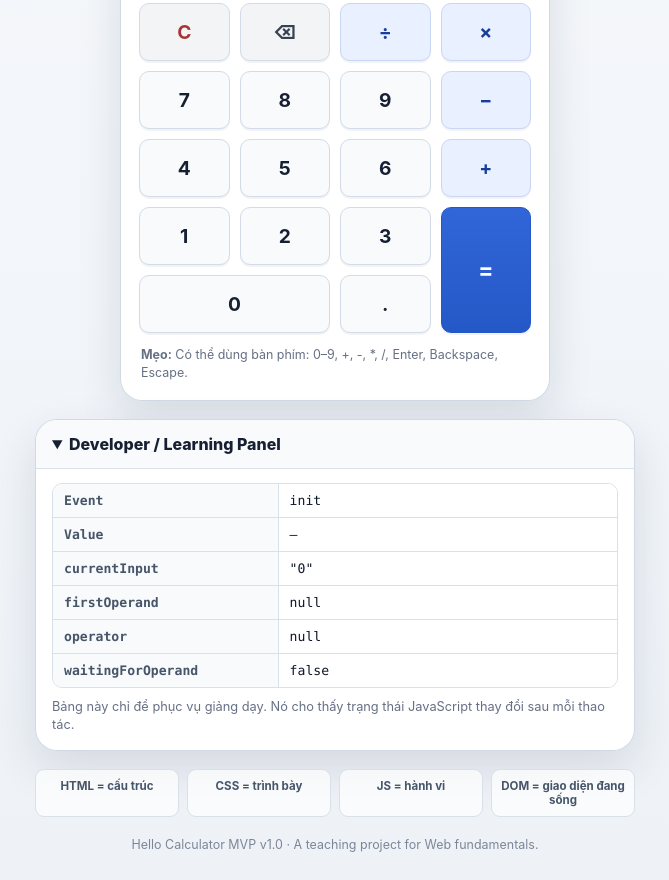
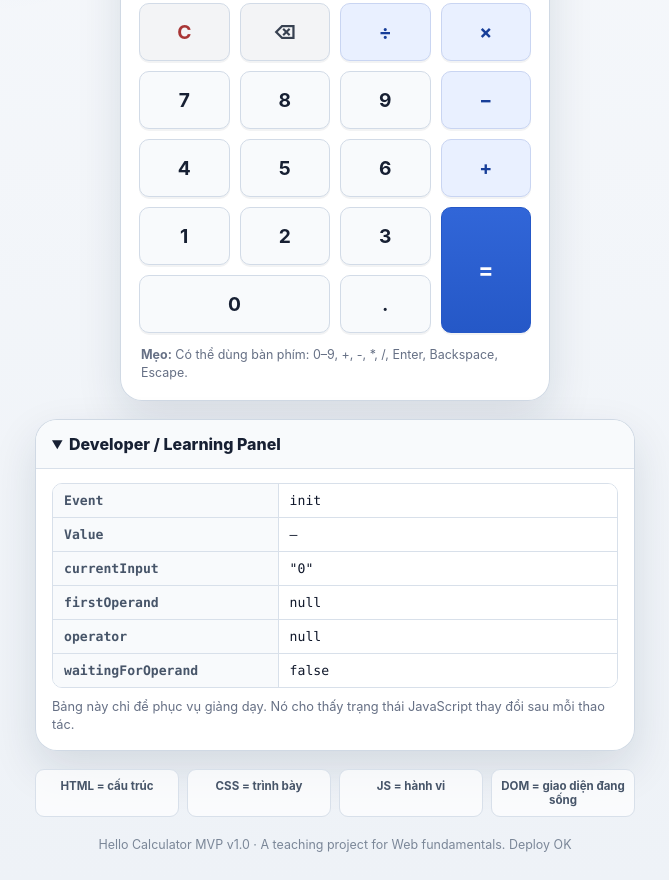
Before and after one commit to Nhi0306/hello-calculator-mvp-v1.0, a plain HTML site: page index.html in a window 1280 px wide. Shown: the part 427-1307 px from the top of the page, without its empty margins (305-974 px from the left). Drawn offline with Linux system fonts and the light colour scheme.

Commit message:
Update Hello Calculator content - deploy badge in footer

```diff
--- a/index.html
+++ b/index.html
@@ -85,7 +85,7 @@
     </section>
 
     <footer class="app-footer">
-      <p>Hello Calculator MVP v1.0 · A teaching project for Web fundamentals.</p>
+      <p>Hello Calculator MVP v1.0 · A teaching project for Web fundamentals. <span class="deploy-badge">Deploy OK</span></p>
     </footer>
   </main>
 </body>
```
Also changed, not shown: 1 other file.
